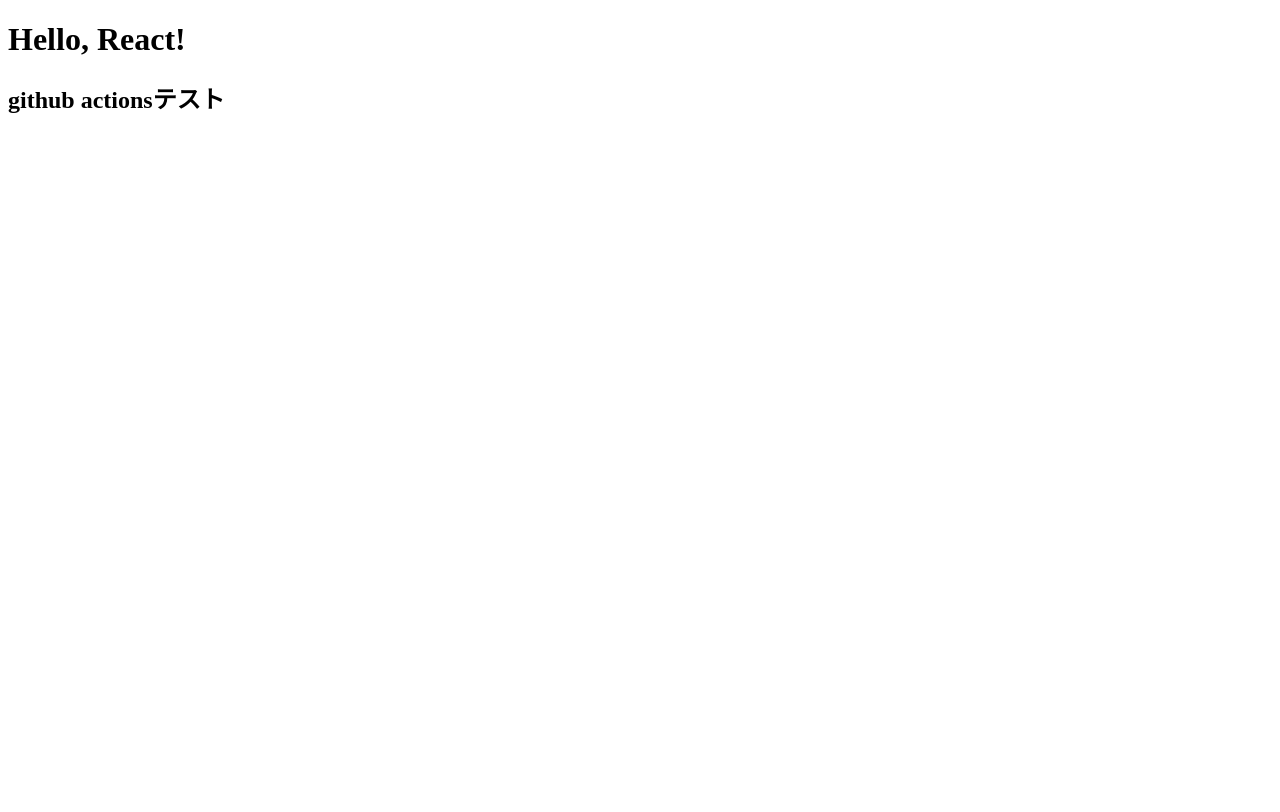
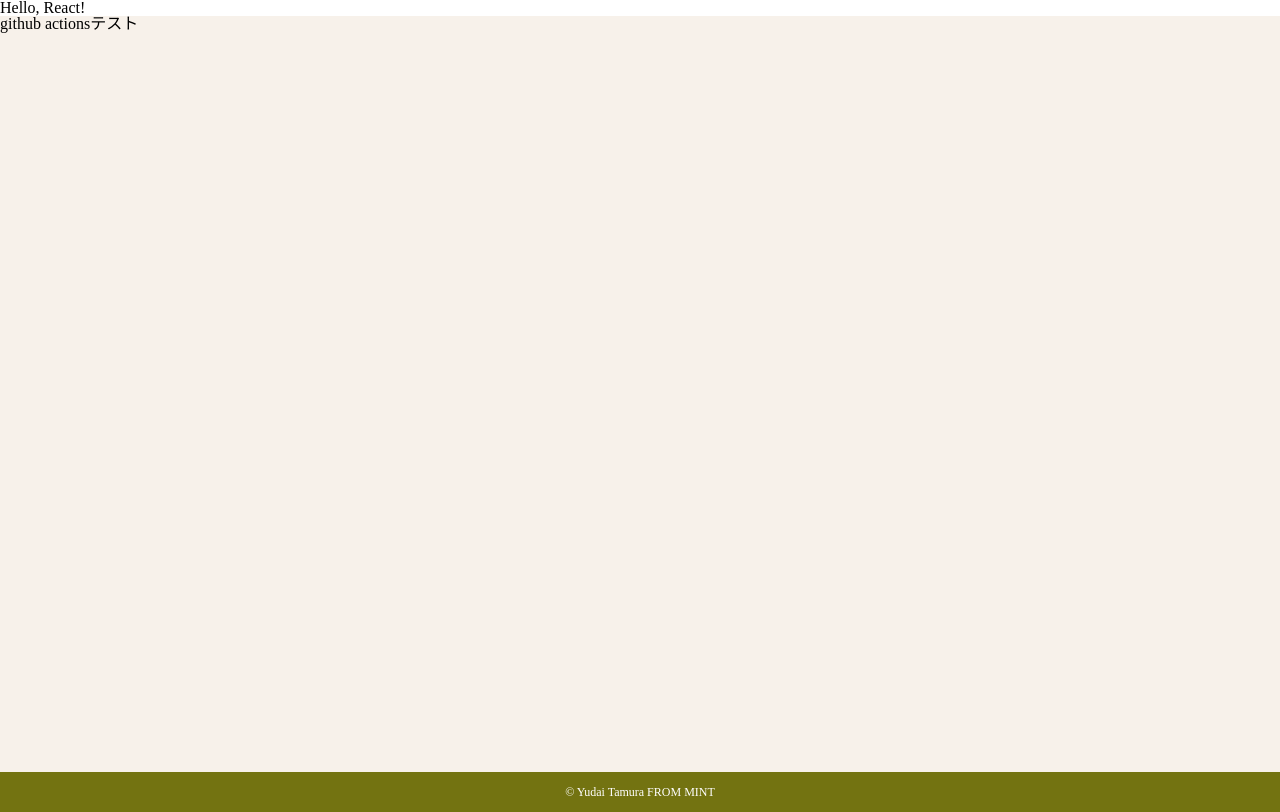
Before and after one commit to YudaiTamura/mint-2020-summer-trip, a React app: page / in a window 1280 px wide. Built offline with nearby package versions, Linux system fonts and the light colour scheme; the HTML template or start-up script is replaced by a standard one.

Commit message:
footerを実装

```diff
--- a/package.json
+++ b/package.json
@@ -9,12 +9,15 @@
   "dependencies": {
     "clean-webpack-plugin": "^3.0.0",
     "react": "^16.13.1",
-    "react-dom": "^16.13.1"
+    "react-dom": "^16.13.1",
+    "styled-components": "^5.1.1",
+    "styled-reset": "^4.2.0"
   },
   "devDependencies": {
     "@types/node": "^14.0.14",
     "@types/react": "^16.9.41",
     "@types/react-dom": "^16.9.8",
+    "@types/styled-components": "^5.1.1",
     "ts-loader": "^7.0.5",
     "typescript": "^3.9.6",
     "webpack": "^4.43.0",
--- a/src/components/App.tsx
+++ b/src/components/App.tsx
@@ -1,10 +1,22 @@
 import React from "react";
+import { Reset } from "styled-reset";
+import CSS from "csstype";
+
+import Footer from "./Footer";
+import Variables from "./Variables";
 
 const App = () => {
+  const minHeight: CSS.Properties = {
+    minHeight: "756px",
+    backgroundColor: Variables.COLOR.BASE,
+  };
+
   return (
     <>
+      <Reset />
       <h1>Hello, React!</h1>
-      <h2>github actionsテスト</h2>
+      <h2 style={minHeight}>github actionsテスト</h2>
+      <Footer />
     </>
   );
 };
--- /dev/null
+++ b/src/components/Footer.tsx
@@ -0,0 +1,24 @@
+import React from "react";
+import styled from "styled-components";
+
+import Variables from "./Variables";
+
+const FooterItem = styled.p`
+  height: 40px;
+  line-height: 40px;
+  text-align: center;
+  font-weight: 100;
+  font-size: 12px;
+  background-color: ${Variables.COLOR.OLIVE};
+  color: ${Variables.COLOR.WHITE};
+`;
+
+const Footer = () => {
+  return (
+    <div>
+      <FooterItem>©︎ Yudai Tamura FROM MINT</FooterItem>
+    </div>
+  );
+};
+
+export default Footer;
--- /dev/null
+++ b/src/components/Variables.tsx
@@ -0,0 +1,16 @@
+const COLOR = {
+  BASE: "#F7F1EA",
+  BROWN: "#75552F",
+  DARK_BROWN: "#262320",
+  BIEGE: "#B88979",
+  OLIVE: "#737311",
+  PALE_BLUE: "#9BD5FE",
+  TURQUOISE: "#69B8B3",
+  VIOLET: "#222B45",
+  GRAY_BLUE: "#7989A5",
+  WHITE: "#FFFFFF",
+};
+
+export default {
+  COLOR,
+};
```
Also changed, not shown: 1 other file (tests, documents, lock files or other folders).
